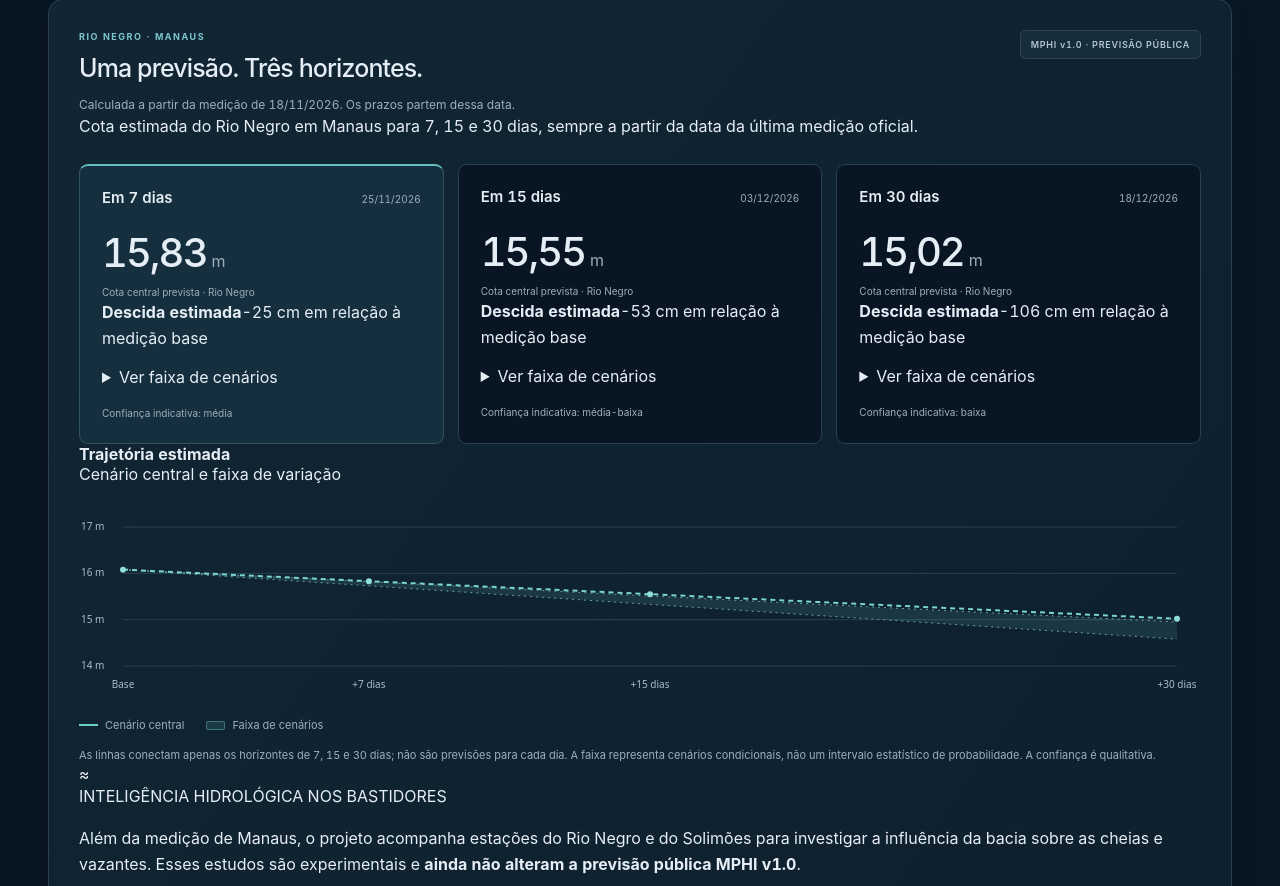
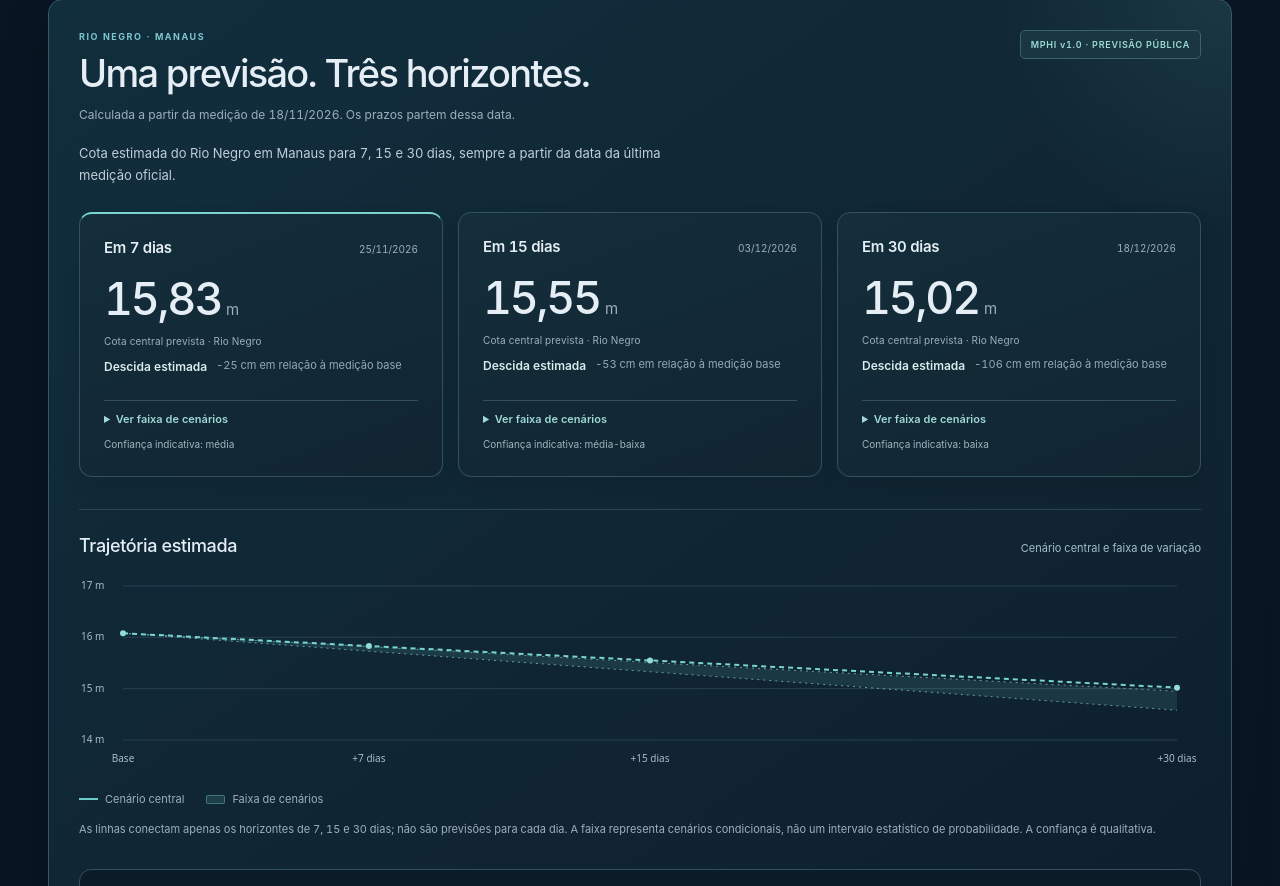
Before and after one commit to EdgeQueiroz/mphi-rio-negro, a plain HTML site: page docs/index.html in a window 1280 px wide. Shown: the part 914-1800 px from the top of the page. Drawn offline with Linux system fonts and the light colour scheme; no server answers.

Commit message:
style(mphi): emphasize single public forecast and a discreet basin-monitoring note

```diff
--- a/docs/styles.css
+++ b/docs/styles.css
@@ -415,3 +415,47 @@ body{background:radial-gradient(ellipse at 70% 0%,#112b403d,transparent 48%),var
 .archive-close{padding:12px 16px;margin:16px 0 4px;font:inherit;font-size:12px;color:var(--river);border:1px solid var(--line);border-radius:8px;background:var(--bg);cursor:pointer}
 #historico-afericoes{scroll-margin-top:24px}
 @media(max-width:780px){.forecast-archive>summary span{display:block;margin:6px 0 0}.archive-entry>summary span:last-child{float:none;display:block;margin:6px 0 0 16px}.archive-horizons{grid-template-columns:1fr;gap:10px}.archive-close{width:100%;text-align:center;line-height:1.5}}
+/* MPHI visual focus v2 — single public Rio Negro forecast */
+.forecast-focus{position:relative;overflow:hidden;border:1px solid #375669;background:linear-gradient(145deg,#112e3d 0%,#102431 62%,#0c1e2b 100%);box-shadow:0 18px 50px #00000020}
+.forecast-focus::before{content:"";position:absolute;pointer-events:none;inset:0 0 auto auto;width:240px;height:240px;background:radial-gradient(circle at 100% 0%,rgba(108,204,200,.1),transparent 70%)}
+.forecast-focus>.panel-head,.forecast-focus>.projection-lead,.forecast-focus>.projection-rows,.forecast-focus>.projection-visual-head,.forecast-focus>.projection-chart-wrap,.forecast-focus>.legend,.forecast-focus>.footnote,.forecast-focus>.basin-context{position:relative;z-index:1}
+.forecast-focus .panel-head h2{font-size:clamp(25px,3.2vw,38px);font-weight:500;letter-spacing:-.045em;line-height:1.1}
+.forecast-focus .panel-head .quiet-tag{color:#9ddbd8;border-color:#3b626a;background:#1a3741}
+.forecast-focus .panel-description{margin-top:10px;max-width:64ch}
+.projection-lead{font-size:13px;color:#bfced8;max-width:75ch;line-height:1.7;margin:18px 0 0}
+.forecast-focus .projection-rows{margin-top:26px;gap:15px}
+.forecast-focus .forecast-card{display:flex;flex-direction:column;align-items:stretch;gap:10px;min-height:265px;padding:24px;border:1px solid #335260;background:linear-gradient(160deg,#142e3b,#112531);border-radius:13px;box-shadow:0 8px 20px #00000012}
+.forecast-focus .forecast-card:first-child{border-top:2px solid #7ad4cc}
+.forecast-focus .forecast-card .proj-head{display:flex;align-items:baseline;justify-content:space-between;gap:10px}
+.forecast-focus .forecast-card .proj-head b{font-size:15px;letter-spacing:-.02em}
+.forecast-focus .forecast-card .central{font-size:clamp(38px,3.5vw,47px);line-height:1.1;margin:8px 0 0;font-variant-numeric:tabular-nums}
+.forecast-focus .forecast-card .central small{font-size:15px}
+.forecast-focus .forecast-card .proj-label{font-size:10px;letter-spacing:.015em;grid-row:auto;grid-column:auto}
+.forecast-shift{display:flex;flex-wrap:wrap;gap:5px 9px;align-items:center;font-size:11px;color:#a8c7cd;margin:0}
+.forecast-shift strong{color:#daebed;font-size:12px;font-weight:600}
+.forecast-shift span{color:#91a9b7}
+.forecast-envelope{border-top:1px solid #33505e;padding-top:11px;margin-top:auto;font-size:11px}
+.forecast-envelope summary{cursor:pointer;color:#9ed8d7;font-weight:600;list-style-position:inside}
+.forecast-envelope summary:focus-visible{outline:2px solid #8ad7d3;outline-offset:4px;border-radius:3px}
+.forecast-envelope p{font-size:15px;font-weight:600;letter-spacing:-.02em;margin:10px 0 3px;color:#e2eded;font-variant-numeric:tabular-nums}
+.forecast-envelope small{color:#a9bdc9;font-size:10px;line-height:1.5;display:block}
+.forecast-focus .forecast-card .confidence{color:#9fb5bf;font-size:10px;margin:0}
+.projection-visual-head{display:flex;justify-content:space-between;align-items:baseline;gap:12px;margin:32px 0 0;border-top:1px solid #2a4655;padding-top:25px}
+.projection-visual-head h3{font-weight:500;font-size:18px;letter-spacing:-.02em;margin:0}
+.projection-visual-head span{font-size:11px;color:#a6bdc9}
+.forecast-focus .projection-chart-wrap{margin-top:12px;height:200px}
+.basin-context{display:flex;gap:18px;align-items:flex-start;background:#0b1c28;border:1px solid #315061;padding:22px 24px;border-radius:12px;margin-top:30px}
+.basin-context-symbol{width:38px;height:38px;min-width:38px;display:grid;place-items:center;border-radius:50%;background:#163640;color:#9bdcd6;font-size:24px;line-height:1}
+.basin-context-label{font-size:10px;letter-spacing:.09em;font-weight:700;color:#8cd0cb;margin:0 0 7px}
+.basin-context p:last-child{font-size:12px;line-height:1.7;color:#b5cbd4;margin:0;max-width:80ch}
+.basin-context strong{color:#e0eef2;font-weight:600}
+@media(max-width:780px){
+  .forecast-focus .forecast-card{min-height:0;padding:20px;display:flex;gap:10px}
+  .forecast-focus .forecast-card .central{font-size:42px}
+  .forecast-focus .projection-rows{gap:12px;margin-top:18px}
+  .projection-visual-head{flex-direction:column;gap:4px}
+  .basin-context{padding:17px;gap:11px}
+  .basin-context-symbol{width:30px;height:30px;min-width:30px;font-size:19px}
+  .forecast-focus .projection-chart-wrap{height:178px}
+}
+@media(prefers-reduced-motion:reduce){.forecast-focus *{scroll-behavior:auto}}
```
